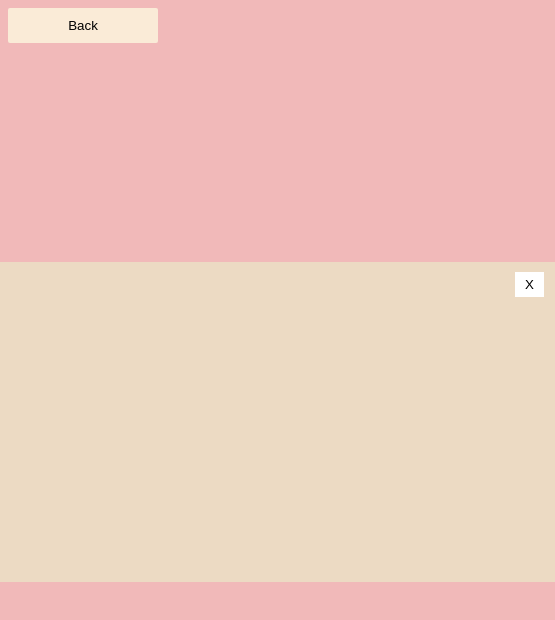
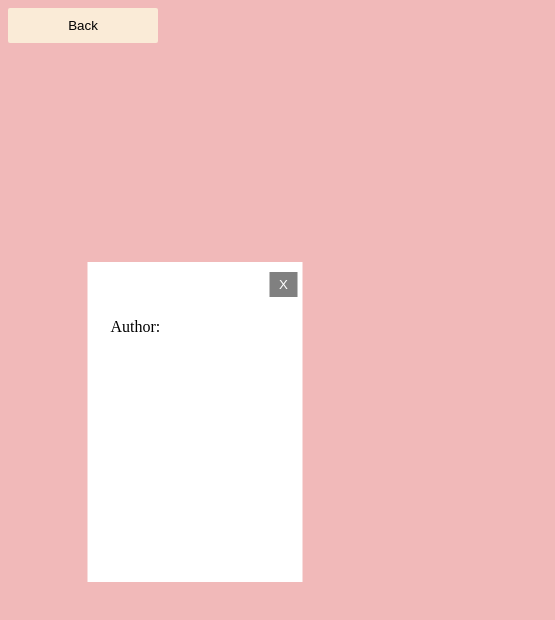
Before and after one commit to ArminasStrolys/react-application-assignment-2, a React (Create React App) app: page /new-record in a window 390 px wide. Both pictures are taken after typing "Sample", "Sample", "Sample" into the empty fields and a click on the button "Post". Shown: the top 620 px of the page, 555 px wide, since content can reach past the window. Built offline with nearby package versions, Linux system fonts and the light colour scheme; no server answers.

Commit message:
Fixing responsiveness issue with new form closing button

```diff
--- a/src/components/newRecordForm/NewRecordForm.jsx
+++ b/src/components/newRecordForm/NewRecordForm.jsx
@@ -121,7 +121,7 @@ const NewRecordForm = () => {
                   <td>{newPost.body}</td>
                 </tr>
                 <tr>
-                  <td>User: {newPost.userId}</td>
+                  <td>Author: {newPost.userId}</td>
                 </tr>
               </tbody>
             </table>
--- a/src/components/style/_newRecordForm.scss
+++ b/src/components/style/_newRecordForm.scss
@@ -23,7 +23,7 @@
     }
     .form-submit-btn {
       border: none;
-      background-color: $form-btn-color;
+      background-color: $btn-hover-color;
       width: 150px;
       height: 30px;
       margin: 20px 0 0 0;
@@ -41,11 +41,11 @@
 }
 .post-pop-up {
   word-break: break-all;
-  width: 700px;
+  width: 50%;
   height: 300px;
-  color: black;
+  color: $black;
   padding: 10px;
-  background-color: rgb(236, 218, 195);
+  background-color: $white;
   position: absolute;
   top: 50%;
   left: 50%;
@@ -54,15 +54,30 @@
     padding: 10px;
   }
   .close-window {
-    display: block;
     position: relative;
-    left: 670px;
+    left: 90%;
     padding: 5px 10px;
-    background-color: white;
+    color: $white;
+    background-color: $gray;
     border: none;
+    transition: 0.2s;
   }
   .close-window:hover {
-    background-color: rgb(114, 114, 114);
+    background-color: $black;
     cursor: pointer;
   }
 }
+@media screen and (max-width: 700px) {
+  .post-pop-up {
+    .close-window {
+      left: 88%;
+    }
+  }
+}
+@media screen and (min-width: 1500px) {
+  .post-pop-up {
+    .close-window {
+      left: 95%;
+    }
+  }
+}
--- a/src/components/style/_var.scss
+++ b/src/components/style/_var.scss
@@ -1,6 +1,8 @@
+$white: white;
+$black: black;
+$gray: gray;
 $list-item-color: rgb(231, 231, 231);
 $body-color: rgb(241, 185, 185);
-$black: black;
 $btn-color: antiquewhite;
 $btn-hover-color: rgb(255, 222, 179);
 $form-btn-color: rgb(255, 205, 140);
```
